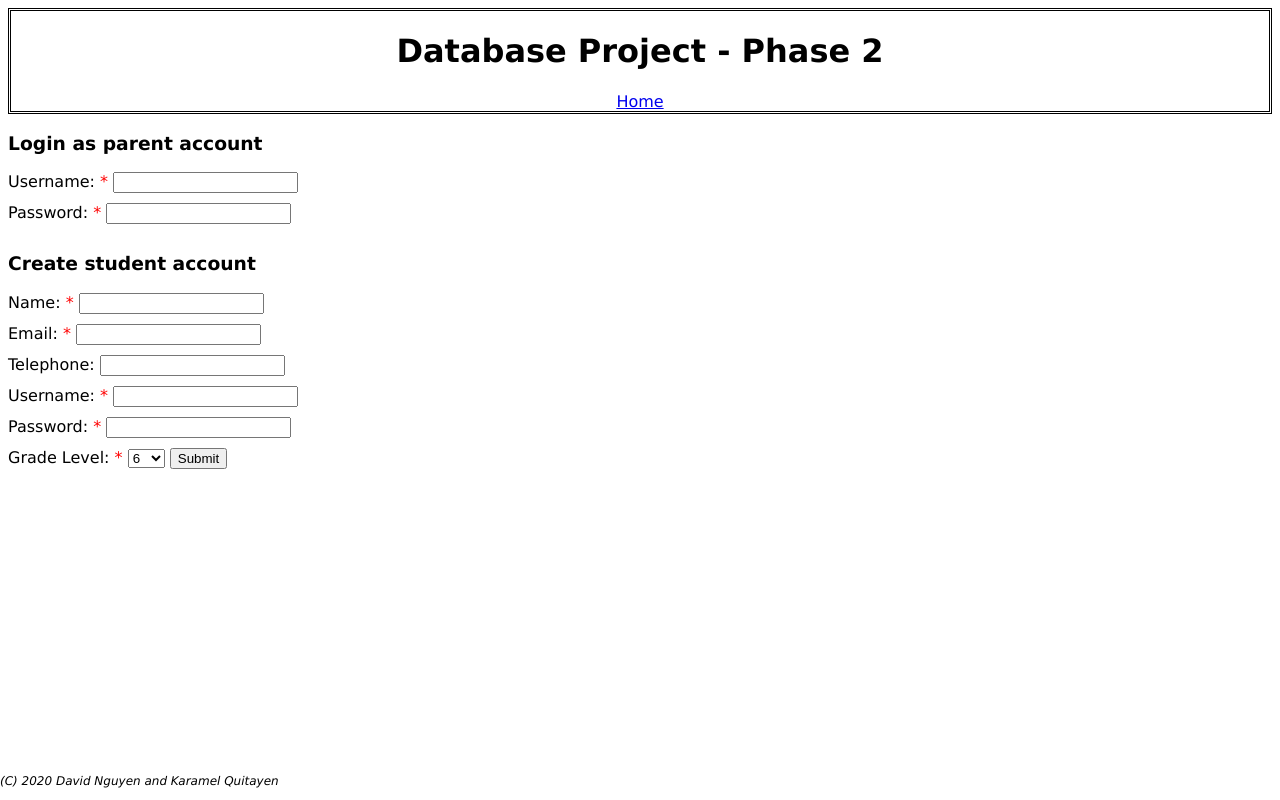
After one commit to QuitayenKA16/Database2-Project, a PHP site: page /Database2-Project/create_student_form.php in a window 1280 px wide. The commit adds this page. Run offline with PHP 8.4, Linux system fonts and the light colour scheme.

Commit message:
ahjhhhhh

```diff
--- /dev/null
+++ b/create_student_form.php
@@ -0,0 +1,46 @@
+<html>
+
+	<style>
+		label {
+			margin: 0px 0px 10px 0px;
+		}
+		input {
+			margin: 0px 0px 10px 0px;
+		}
+		span.required {
+			color:red;
+		}
+	</style>
+
+	<body>
+		<?php include "header.php";?>
+
+
+		<form action="new_student_page.php" method="post">
+			<h3>Login as parent account</h3>
+			<label for="field1"><span>Username: <span class="required">*</span></span> <input type="text" name="loginUsername"/></label> <br>
+			<label for="field2"><span>Password: <span class="required">*</span></span> <input type="password" name="loginPassword"/></label> <br>
+
+			<h3>Create student account</h3>
+			<label for="field3"><span>Name: <span class="required">*</span></span> <input type="text" name="name"/></label> <br>
+			<label for="field4"><span>Email: <span class="required">*</span></span> <input type="text" name="email"/></label> <br>
+			<label for="field5"><span>Telephone: </span> <input type="text" name="phoneNum"/></label> <br>
+			<label for="field6"><span>Username: <span class="required">*</span></span> <input type="text" name="username"/></label> <br>
+			<label for="field7"><span>Password: <span class="required">*</span></span> <input type="password" name="password"/></label> <br>
+			<label for="field8"><span>Grade Level: <span class="required">*</span></span></label>
+			<select type="number" name="grade">
+				<option value="6">6</option>
+				<option value="7">7</option>
+				<option value="8">8</option>
+				<option value="9">9</option>
+				<option value="10">10</option>
+				<option value="11">11</option>
+				<option value="12">12</option>
+			</select>
+			<input type="submit">
+		</form>
+
+
+
+	</body>
+</html>
--- a/header.php
+++ b/header.php
@@ -18,18 +18,16 @@
 				session_start();
 				if (isset($_SESSION['username'])){
 					echo "<p><b>Signed in as: </b>$_SESSION[username]<p>";
-					echo "<a href='http://localhost/project/user_page.php'>Home</a>";
+					echo "<a href='http://localhost/Database2-Project/user_page.php'>Profile</a>";
 					echo " ";
-					echo "<a href='http://localhost/project/logout.php'>Logout</a><br>";
+					echo "<a href='http://localhost/Database2-Project/logout.php'>Logout</a><br>";
 				}
 				else{
-					echo "<a href='http://localhost/project/landing_page.php'>Home</a>";
+					echo "<a href='http://localhost/Database2-Project/landing_page.php'>Home</a>";
 				}
 			?>
 
 		</div>
-
-		<br></br>
 
 		<footer>
 			<p>(C) 2020 David Nguyen and Karamel Quitayen</p>
--- a/phase2_create_db.sql
+++ b/phase2_create_db.sql
@@ -26,9 +26,9 @@ drop table if exists users;
 create table users (
     uid int AUTO_INCREMENT,
     name varchar(20),
-    email varchar(10),
+    email varchar(30),
     phoneNum char(10),
-    username varchar (20),
+    username varchar (20) UNIQUE,
     password varchar (25),
 	PRIMARY KEY (uid)
 );
--- a/process_login.php
+++ b/process_login.php
@@ -5,14 +5,14 @@
 
 	$mydb = mysqli_select_db ($myconnection, 'db2') or die ('Could not select database');
 
-	$query = "SELECT * FROM users WHERE username = '$_POST[username]' AND password = '$_POST[password]'";
+	$query = "SELECT * FROM users WHERE username = '$_POST[loginUsername]' AND password = '$_POST[loginPassword]'";
 	$result = mysqli_query($myconnection, $query) or die ('Query failed: ' . mysql_error());
 	$count = mysqli_num_rows($result);
 
 	if ($count == 1){
 		session_start();
-		$inputtedUsername = $_POST['username'];
-		$inputtedPassword = $_POST['password'];
+		$inputtedUsername = $_POST['loginUsername'];
+		$inputtedPassword = $_POST['loginPassword'];
 		$_SESSION['username'] = $inputtedUsername;
 		$_SESSION['password'] = $inputtedPassword;
 
```
Also changed, not shown: create_parent_form.php (renamed from create_user_form.php, +3 -5 lines), landing_page.php (+5 -5 lines), login_form.php (+3 -8 lines), new_parent_page.php (added, +47 -0 lines), new_student_page.php (added, +62 -0 lines), new_user_page.php (deleted, +0 -31 lines), user_page.php (+5 -3 lines).
